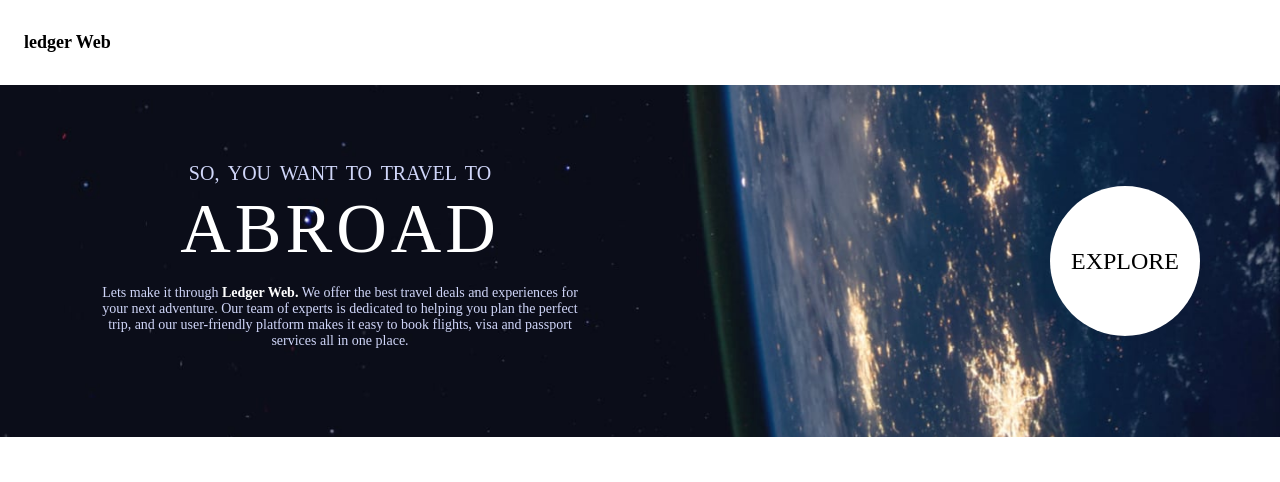
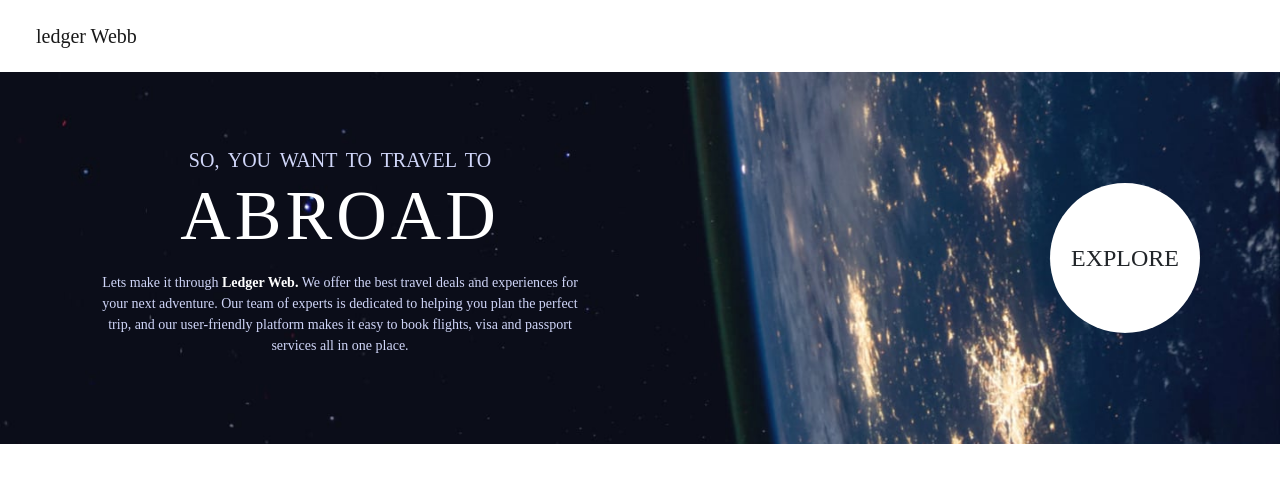
Before and after one commit to Fajarudheen-PA/ledgerWeb-travels-React, a React (Create React App) app: page / in a window 1280 px wide. Shown: the top 482 px of the page. Built offline with nearby package versions, Linux system fonts and the light colour scheme.

Commit message:
major changes to project setup

```diff
--- a/package.json
+++ b/package.json
@@ -10,7 +10,7 @@
     "react": "^18.2.0",
     "react-bootstrap": "^2.7.4",
     "react-dom": "^18.2.0",
-    "react-router-dom": "^6.9.0",
+    "react-router-dom": "^6.11.0",
     "react-scripts": "^5.0.1",
     "sass": "^1.59.3",
     "web-vitals": "^2.1.4"
--- a/src/components/Banner/Banner.scss
+++ b/src/components/Banner/Banner.scss
@@ -84,6 +84,7 @@
 
     &__explore-p{
         font-size: $spacer-4;
+        margin-bottom: unset;
     }
 }
 
--- a/src/components/NavBar/NavBar.js
+++ b/src/components/NavBar/NavBar.js
@@ -1,19 +1,18 @@
 import React from 'react'
+import { Link } from 'react-router-dom';
+import 'bootstrap/dist/css/bootstrap.min.css';
 import './NavBar.scss'
 
 function NavBar() {
   return (
-    <div className='navbar'>
-        <div className='content-wrapper'>
-            <div className='navbar__wrap'>
-                <div className='navbar__brand'>
-                    <h1 className='navbar__brand-head'>ledger Web</h1>
-                </div>
-                <div className='navbar__content'>
-
-                </div>
-            </div>
-        </div>
+    <div className='ledger-navbar'>
+      <div className='content-wrapper'>
+        <nav className="navbar navbar-expand-lg">
+          <div className="container-xxl">
+            <Link to="/" className="navbar-brand">ledger Webb</Link>
+          </div>
+        </nav>
+      </div>
     </div>
   )
 }
--- a/src/components/NavBar/NavBar.scss
+++ b/src/components/NavBar/NavBar.scss
@@ -1,22 +1,6 @@
 @import '../../styles/variables.scss';
 
-.navbar{
+.ledger-navbar{
     background: transparent;
-    padding: $spacer-5 0;
-
-    &__wrap{
-        display: flex;
-        align-items: center;
-    }
-    &__brand{
-        width: 50%;
-        display: flex;
-    }
-    &__brand-head{
-        text-align: left;
-        font-size: 18px;
-    }
-    &__content{
-        width: 50%;
-    }
+    padding: $spacer-2 0;
 }
```
Also changed, not shown: src/index.js (+15 -11 lines), 1 other file (tests, documents, lock files or other folders).
